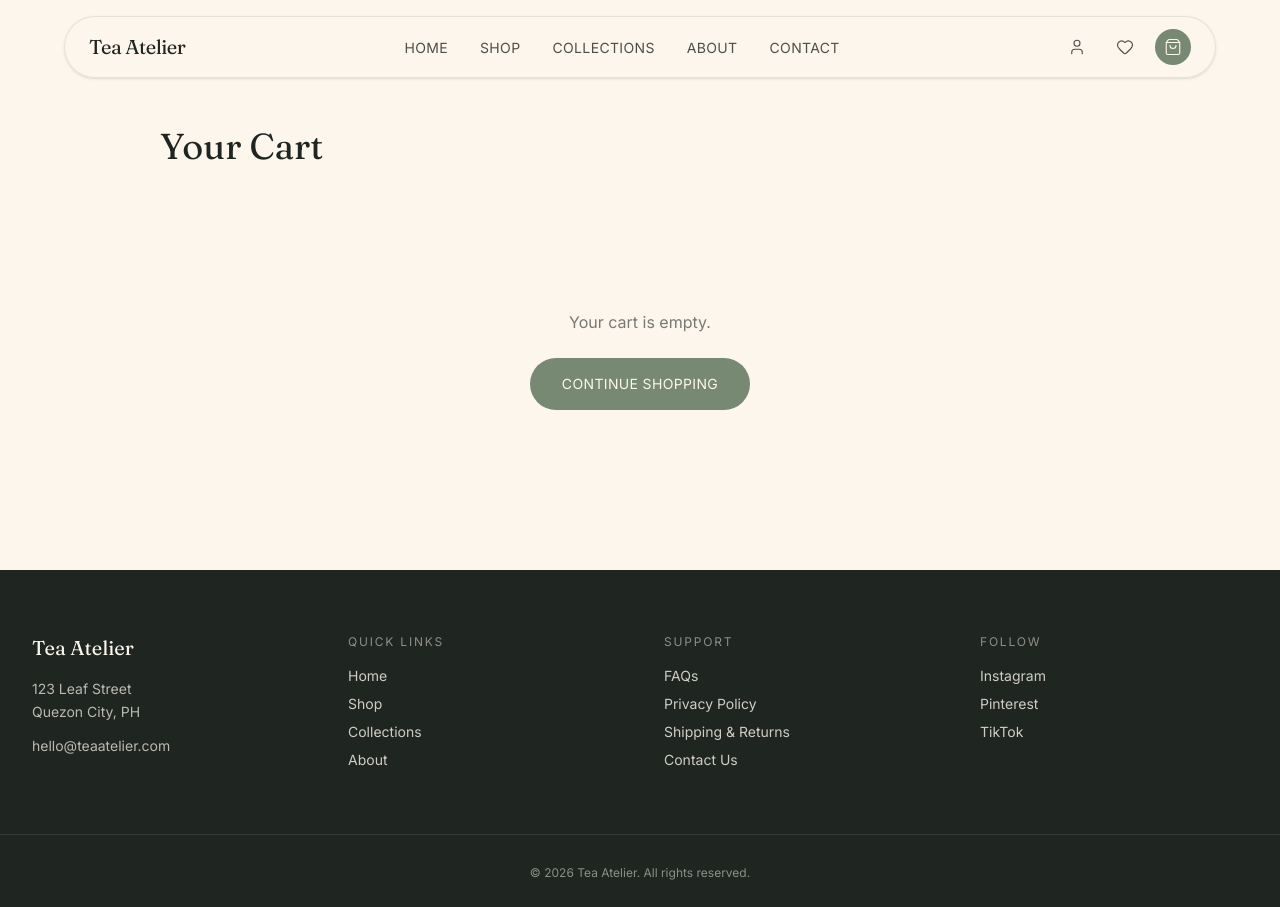
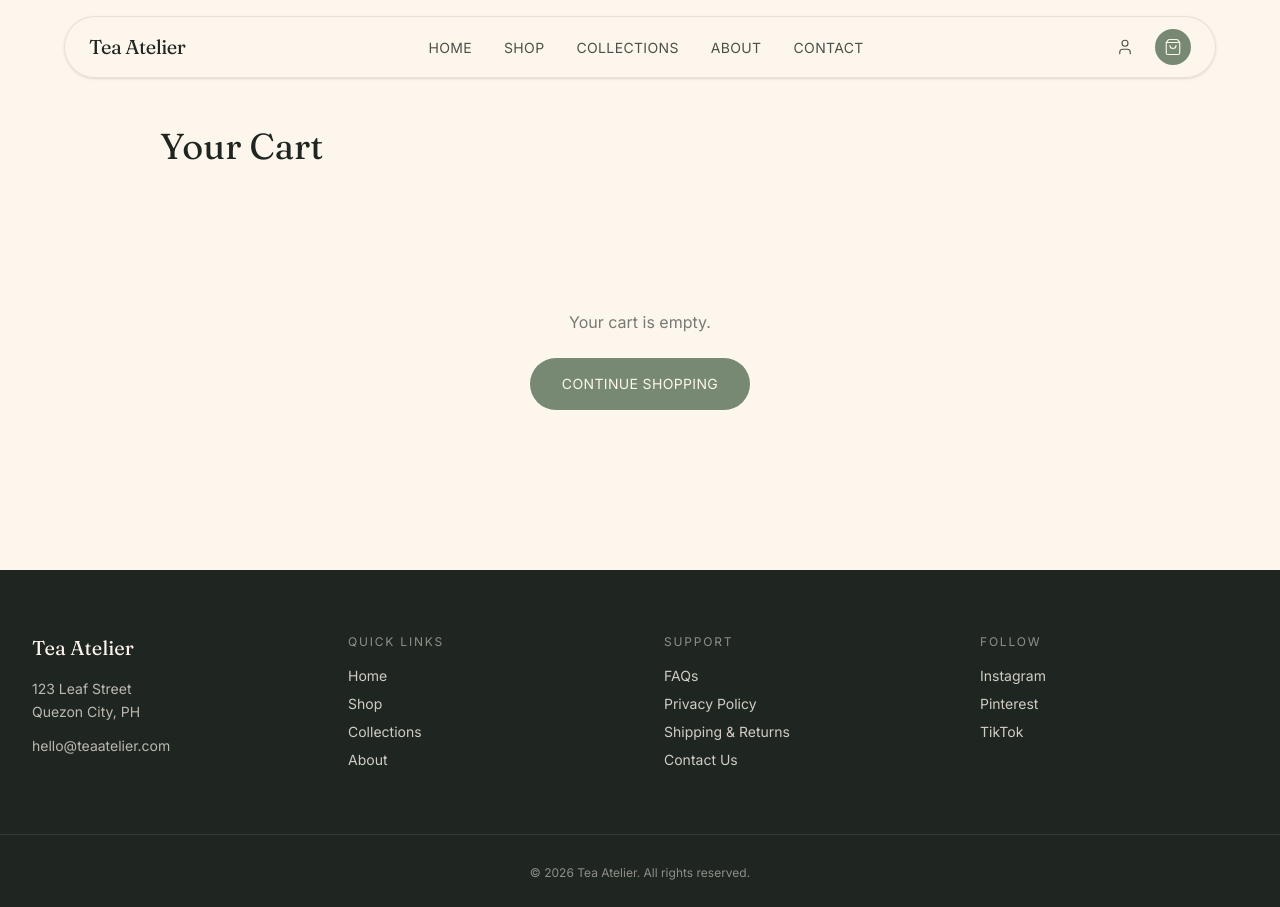
Before and after one commit to julliyuuuh/tea-atelier, a Next.js app: page /cart in a window 1280 px wide. Built offline with nearby package versions, Linux system fonts and the light colour scheme.

Commit message:
updated Navbar.tsx

```diff
--- a/components/Navbar.tsx
+++ b/components/Navbar.tsx
@@ -9,6 +9,7 @@ import { useCart } from "@/lib/cart-context";
 import { useAuth } from "@/lib/auth-context";
 import ConfirmDialog from "@/components/account/ConfirmDialog";
 import { useWishlist } from "@/lib/wishlist-context";
+import { usePathname } from "next/navigation";
 
 const links = [
   { label: "Home", href: "/" },
@@ -19,6 +20,7 @@ const links = [
 ];
 
 export default function Navbar() {
+  const pathname = usePathname();
   const [hovered, setHovered] = useState<string | null>(null);
   const [menuOpen, setMenuOpen] = useState(false);
   const [scrolled, setScrolled] = useState(false);
@@ -28,6 +30,7 @@ export default function Navbar() {
   const { items: wishlistItems } = useWishlist();
   const { user, logout } = useAuth();
   const router = useRouter();
+  const showWishlist = Boolean(user) && pathname !== "/";
 
   const [showLogoutConfirm, setShowLogoutConfirm] = useState(false);
 
@@ -153,6 +156,7 @@ export default function Navbar() {
               </Link>
             )}
 
+            {showWishlist && (
               <Link
                 href="/wishlist"
                 className="relative w-9 h-9 flex items-center justify-center rounded-full text-charcoal/80 hover:bg-sand transition-colors"
@@ -165,6 +169,7 @@ export default function Navbar() {
                   </span>
                 )}
               </Link>
+            )}
 
             <Link
               href="/cart"
@@ -278,6 +283,7 @@ export default function Navbar() {
                     </Link>
                   )}
                 </li>
+                {showWishlist && (
                   <li>
                     <Link
                       href="/wishlist"
@@ -288,7 +294,7 @@ export default function Navbar() {
                       {wishlistItems.length})
                     </Link>
                   </li>
-                <li></li>
+                )}
                 <li>
                   <Link
                     href="/cart"
```
Lines whose indentation alone changed are shown as unchanged.
